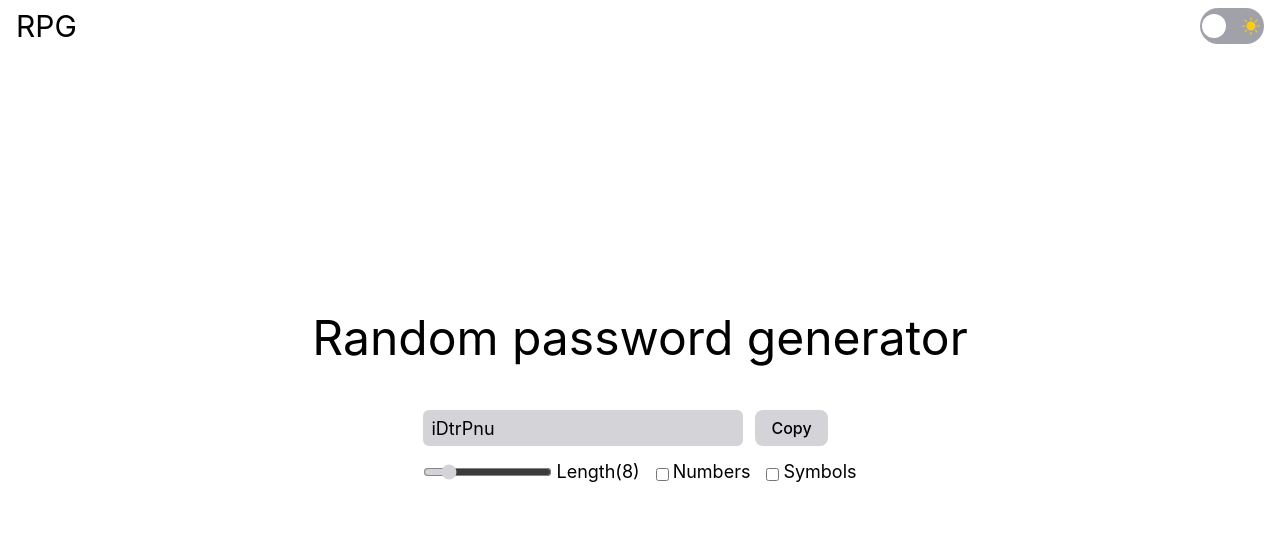
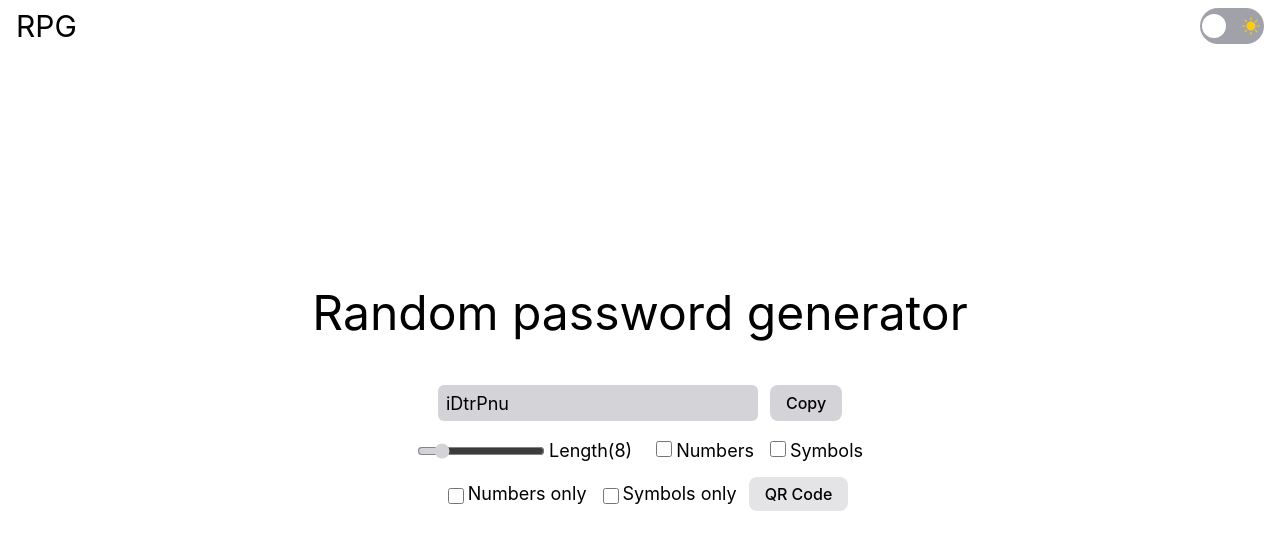
Before and after one commit to RaviPatel94/Random-password-generator-2.0, a React (Vite) app: page / in a window 1280 px wide. Shown: the top 550 px of the page. Built offline with nearby package versions, Linux system fonts and the light colour scheme.

Commit message:
only options

```diff
--- a/index.html
+++ b/index.html
@@ -2,7 +2,6 @@
 <html lang="en">
   <head>
     <meta charset="UTF-8" />
-    <link rel="icon" type="image/svg+xml" href="/vite.svg" />
     <meta name="viewport" content="width=device-width, initial-scale=1.0" />
     <title>Random password Generator</title>
   </head>
--- a/package.json
+++ b/package.json
@@ -10,6 +10,7 @@
     "preview": "vite preview"
   },
   "dependencies": {
+    "qrcode": "^1.5.4",
     "react": "^18.3.1",
     "react-dom": "^18.3.1",
     "react-icons": "^5.4.0"
--- a/src/components/Hero.jsx
+++ b/src/components/Hero.jsx
@@ -1,25 +1,39 @@
 import React, { useState, useCallback, useEffect, useRef } from 'react'
+import {QRCodeSVG} from "qrcode"
 
 function Hero() {
 
     const [length,setlength]=useState(8);
     const [numallow,setnumberallow]=useState(false);
+    const [numonly,setnumberonly]=useState(false);
     const [charallow, setcarallow]=useState(false)
+    const [charonly, setcaronly]=useState(false)
     const [password, setpassword]=useState("")
+    const [copystatus,setcopy]=useState("Copy")
+
+    const handlecopy=()=>{
+      setcopy("Copied")
+    }
+    useEffect(()=>{
+      setcopy("Copy")
+    },[length, numallow, charallow, charonly, numonly, setpassword])
 
     const passwordgen=useCallback(()=>{
         let pass=""
         let str="ABCDEFGHIJKLMNOPQRSTUVWXYZabcdefghijklmnopqrstuvwxyz"
         if(numallow) str+="0123456789"
         if(charallow) str+="!#$%&'()*+,-./:;<=>?@[\]^_`{|}~"
-
+        if(numonly) {
+          str="0123456789"; }
+        if(charonly) {
+          str="!#$%&'()*+,-./:;<=>?@[\]^_`{|}~"; }
         for (let i = 1; i <= length; i++) {
             let char=Math.floor(Math.random()*str.length+1)
             pass+=str.charAt(char)
         }
         setpassword(pass)
 
-    },[length, numallow, charallow, setpassword])
+    },[length, numallow, charallow,numonly, charonly, setpassword])
 
     const copypass=()=>{
         passwordref.current?.select()
@@ -27,7 +41,7 @@ function Hero() {
     }
 
     useEffect(()=>{passwordgen()},
-    [length, numallow, charallow, passwordgen]
+    [length, numallow, charallow,numonly, charonly, passwordgen]
     )
 
     const passwordref = useRef(null)
@@ -35,31 +49,46 @@ function Hero() {
   return (
     <div >
     <main className='h-screen w-screen flex flex-col gap-12 items-center justify-center bg-white dark:bg-black'>
-    <h1 className='text-5xl text-black dark:text-zinc-300 '>Random password generator</h1>
-    <div className='flex flex-col gap-3'>
-    <div className=' flex gap-3'>
+    <h1 className='text-4xl text-center sm:text-5xl text-black dark:text-zinc-300 '>Random password generator</h1>
+    <div className='flex flex-col items-center gap-3'>
+    <div className=' flex gap-3 pb-1'>
     <input type="text"
      value={password}
      readOnly
-     className='bg-zinc-300 rounded-md h-9 w-80 text-black text-lg outline-none pl-2 selection:bg-black selection:text-white'/>
+     className='bg-zinc-300 rounded-md h-9 w-60 sm:w-80 text-black text-lg outline-none pl-2 selection:bg-black selection:text-white'/>
     <button
-    onClick={copypass}
-    className='h-9 bg-zinc-300 text-black active:bg-black active:text-zinc-300'>Copy</button>
+    onClick={()=>{copypass(); handlecopy();}}
+    className='h-9 bg-zinc-300 text-black active:bg-black active:text-zinc-300'>{copystatus}</button>
     </div>
-    <div className='flex items-center justify-center'>
+    <div className='flex flex-col sm:flex-row items-center justify-center gap-2'>
+      <div className='flex'>
       <input type="range" name='length'
       min={4}
       max={30}
       value={length}
       ref={passwordref}
       onChange={(e)=>{setlength(e.target.value)}}
-      id="length" className='cursor-grab accent-zinc-300' />
+      id="length" className=' w-44 sm:w-32 cursor-grab accent-zinc-300' />
       <label htmlFor="length" className='text-lg ml-1 text-black dark:text-zinc-300'>Length({length})</label>
-      <input type="checkbox" name="numbers" defaultChecked={numallow} onChange={(e)=>{setnumberallow((prev)=>!prev)}} id="numbers" className='ml-4 mt-1 cursor-pointer accent-zinc-300' />
-      <label htmlFor="numbers" className='text-lg ml-1 text-black dark:text-zinc-300'>Numbers</label>
-      <input type="checkbox" name="Symbols" id="Symbols" defaultChecked={charallow} onChange={(e)=>{setcarallow((prev)=>!prev)}} className='ml-4 mt-1 cursor-pointer accent-zinc-300' />
+      </div>
+      <div >
+      <input type="checkbox" name="numbers" defaultChecked={numallow} onChange={(e)=>{setnumberallow((prev)=>!prev)}} id="numbers" className=' size-4 ml-4 mt-1 cursor-pointer accent-zinc-300' />
+      <label htmlFor="numbers" className=' text-lg ml-1 text-black dark:text-zinc-300'>Numbers</label>
+      <input type="checkbox" name="Symbols" id="Symbols" defaultChecked={charallow} onChange={(e)=>{setcarallow((prev)=>!prev)}} className=' size-4 ml-4 mt-1 cursor-pointer accent-zinc-300' />
       <label htmlFor="Symbols" className='text-lg ml-1 text-black dark:text-zinc-300'>Symbols</label>
+      </div>
     </div>
+    <div className='flex gap-3 flex-col items-center sm:flex-row' >
+      <div className='flex items-center'>
+      <input type="checkbox" name="numbersonly" defaultChecked={numonly} onChange={(e)=>{setnumberonly((prev)=>!prev)}} id="numbersonly" className=' size-4 ml-4 mt-1 cursor-pointer accent-zinc-300' />
+      <label htmlFor="numbersonly" className=' text-lg ml-1 text-black dark:text-zinc-300'>Numbers only</label>
+      <input type="checkbox" name="Symbolsonly" id="Symbolsonly" defaultChecked={charonly} onChange={(e)=>{setcaronly((prev)=>!prev)}} className=' size-4 ml-4 mt-1 cursor-pointer accent-zinc-300' />
+      <label htmlFor="Symbolsonly" className='text-lg ml-1 text-black dark:text-zinc-300'>Symbols only</label>
+      </div>
+      <div>
+        <button className=' text-black bg-zinc-200 dark:text-white dark:bg-zinc-800  hover:border border-zinc-900 active:bg-zinc-700 active:text-zinc-100 dark:active:bg-white dark:active:text-black  ' >QR Code</button>
+      </div>
+      </div>
     </div>
     </main>
     </div>
--- a/src/index.css
+++ b/src/index.css
@@ -3,7 +3,7 @@
 @tailwind utilities;
 
 *{
-  @apply transition-colors duration-300
+  @apply transition-colors duration-200
 }
 
 :root {
@@ -21,7 +21,4 @@ button {
   font-size: 1em;
   font-weight: 500;
   font-family: inherit;
-  background-color: #1a1a1a;
-  cursor: pointer;
-  transition: border-color 0.25s;
 }
```
Also changed, not shown: 1 other file (tests, documents, lock files or other folders).
